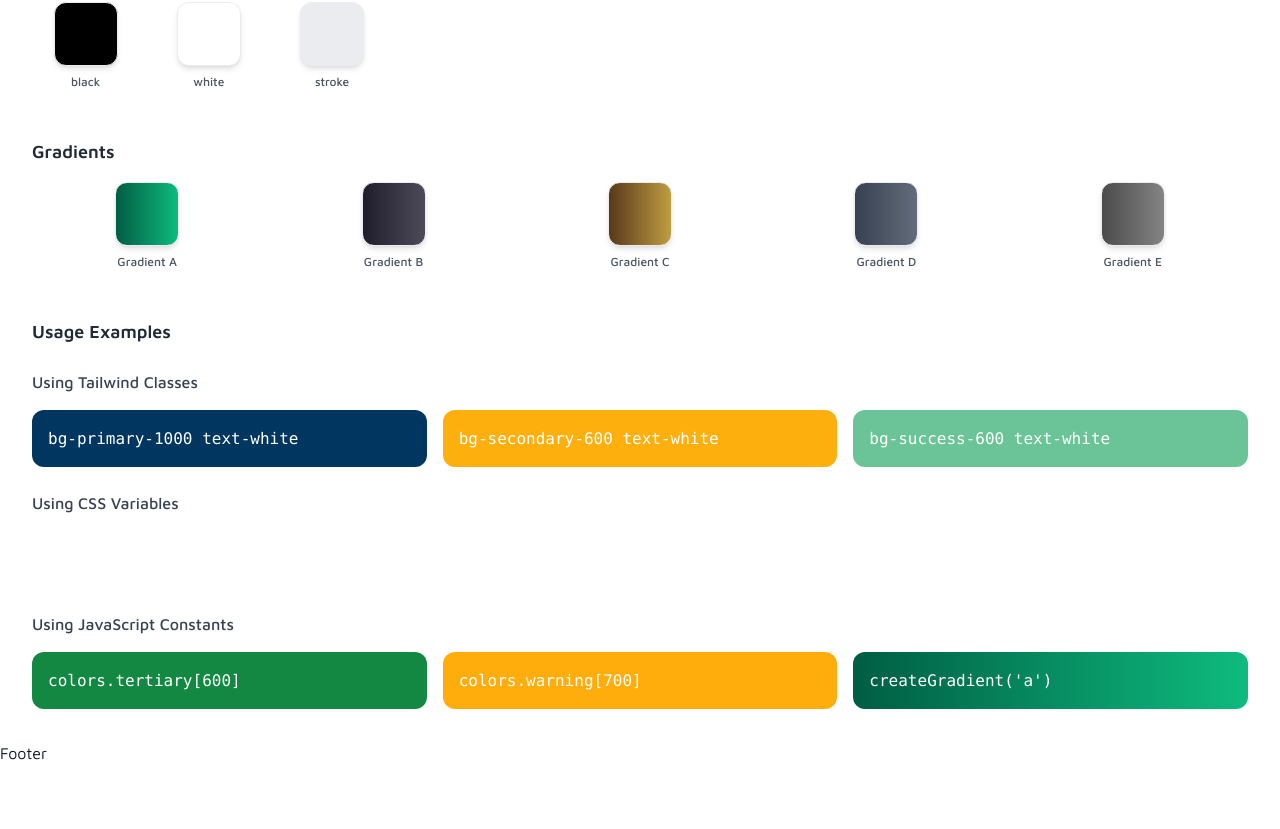
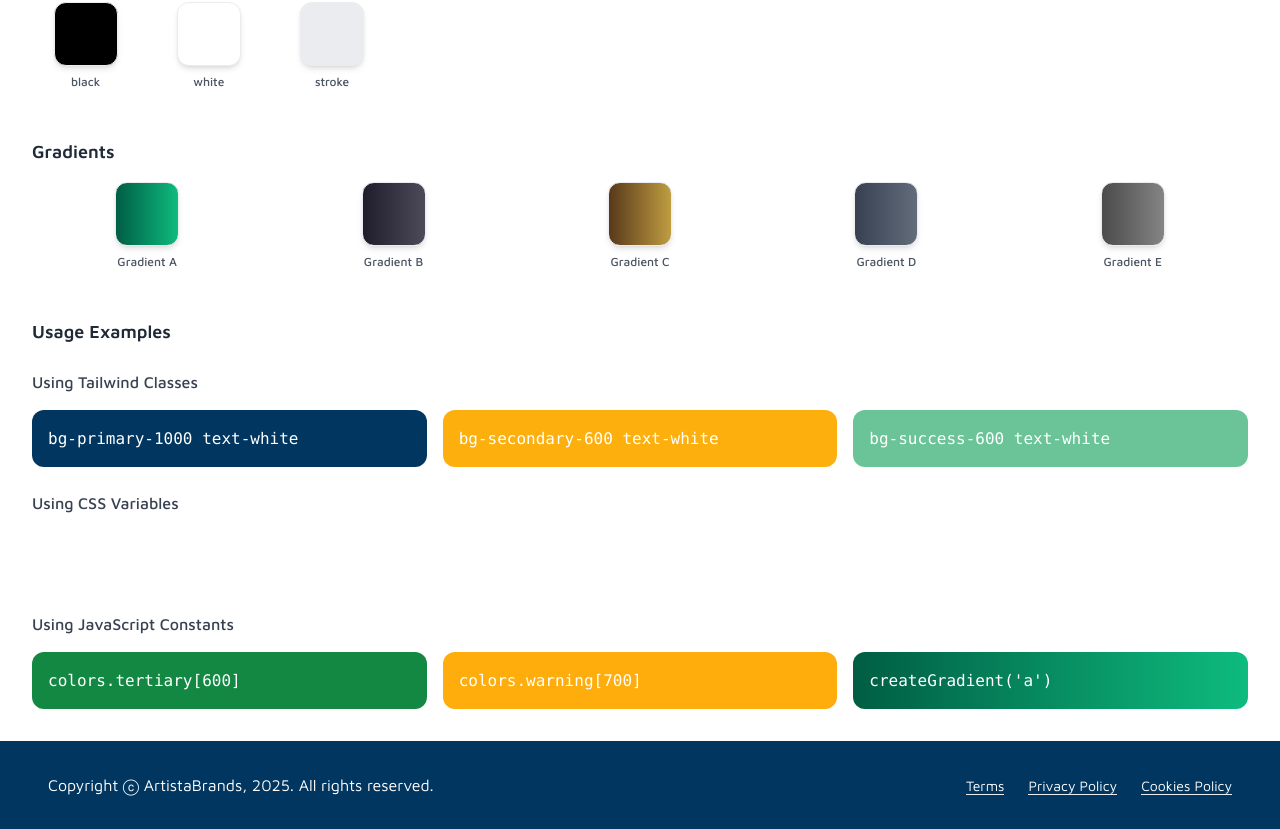
Before and after one commit to yameenaliabro/artista-web-nextjs, a Next.js app: page /colors in a window 1280 px wide. Shown: the part 1206-2035 px from the top of the page. Before the commit the page ends 1971 px from the top, so only its background shows below. Built offline with nearby package versions, Linux system fonts and the light colour scheme.

Commit message:
footer copy and terms etc links

```diff
--- a/src/app/_layout/footer.tsx
+++ b/src/app/_layout/footer.tsx
@@ -1,3 +1,35 @@
+import Link from "next/link";
+
+import { cn } from "~/lib/utils";
+import { Container } from "./container";
+
 export function Footer() {
-	return <footer>Footer</footer>;
+	return (
+		<footer>
+			<div className={cn("bg-primary-1000 text-primary-foreground py-8")}>
+				<Container className="flex items-center justify-between gap-6">
+					<p>Copyright ⓒ ArtistaBrands, 2025. All rights reserved.</p>
+					<nav>
+						<ul className="flex items-center gap-6">
+							<li>
+								<Link href="#" className="border-b-[0.5px] text-sm">
+									Terms
+								</Link>
+							</li>
+							<li>
+								<Link href="#" className="border-b-[0.5px] text-sm">
+									Privacy Policy
+								</Link>
+							</li>
+							<li>
+								<Link href="#" className="border-b-[0.5px] text-sm">
+									Cookies Policy
+								</Link>
+							</li>
+						</ul>
+					</nav>
+				</Container>
+			</div>
+		</footer>
+	);
 }
```
